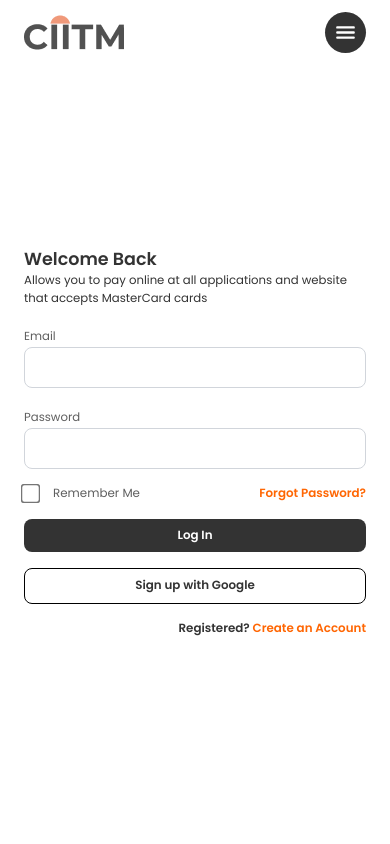
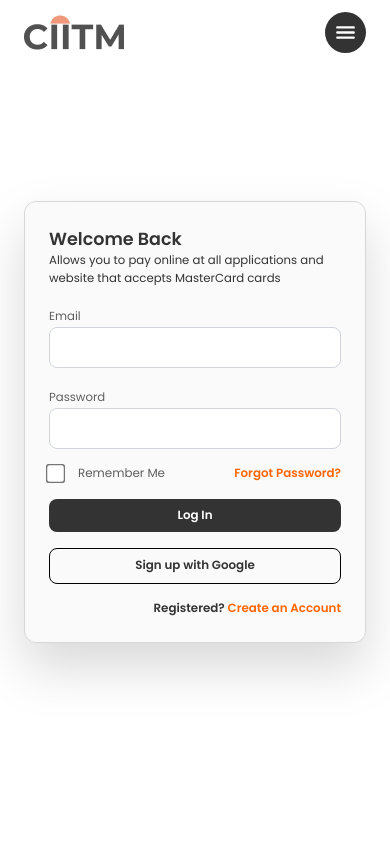
Before and after one commit to oludaara/ciitm-frontend, a React (Vite) app: page /login in a window 390 px wide. Shown: the top 844 px of the page. Built offline with nearby package versions, Linux system fonts and the light colour scheme; no server answers.

Commit message:
refactor: Enhance Login and Signup UI with responsive design and form styling (#91)
Co-authored-by: Dev-Sameer-Khan <khansameer84233@gmail.com>
Co-authored-by: Sameer Khan <131584949+Dev-Sameer-Khan@users.noreply.github.com>

```diff
--- a/src/components/Auth/Login.jsx
+++ b/src/components/Auth/Login.jsx
@@ -4,12 +4,12 @@ import { Link } from 'react-router-dom';
 const Login = () => {
   return (
     <section className='w-full min-h-screen flex items-center justify-center text-[#333] max-[999px]:flex-col'>
-      <div className='left w-1/2 max-[999px]:w-full h-full max-[999px]:px-6 max-[999px]:pt-20 max-[999px]:pb-10 px-20 flex flex-col items-center justify-center'>
+      <div className='left w-1/2 max-[999px]:w-full h-full max-[999px]:px-6 px-16 flex flex-col items-center justify-center'>
+        <form className='w-full h-full bg-[#FAFAFA] border-[1px] border-[#D7D7D7] p-6 rounded-xl drop-shadow-2xl'>
         <div className="text mb-4">
           <h1 className='text-[1.4vw] max-[999px]:text-[4.5vw] font-semibold font-[Poppins]'>Welcome Back</h1>
           <p className='text-[1vw] max-[999px]:text-[3vw]'>Allows you to pay online at all applications and website that accepts MasterCard cards</p>
         </div>
-        <form className='w-full h-full'>
         <label htmlFor="email" className='text-[1vw] my-2 text-[#5F5F5F] max-[999px]:text-[3vw]' >Email</label>
         <input type="email" id="email" className='border border-gray-300 rounded-lg p-3 mb-4 w-full text-[0.8vw] max-[999px]:text-[2.5vw]'/>
         <label htmlFor="password" className='text-[1vw] my-2 text-[#5F5F5F] max-[999px]:text-[3vw]' >Password</label>
@@ -28,7 +28,7 @@ const Login = () => {
         </div>
         </form>
       </div>
-      <div className='right w-1/2 h-full max-[999px]:hidden'>
+      <div className='right w-1/2 h-screen max-[999px]:hidden'>
         <img
           className='w-full h-full object-right object-cover pointer-events-none'
           src='https://s3-alpha-sig.figma.com/img/e725/38b8/a9f7d28b31be66c9f397e66d44dc014a?Expires=1739145600&Key-Pair-Id=APKAQ4GOSFWCW27IBOMQ&Signature=pp-4heoCh9xd8YPItETDX~QTN~d0oDajeXwHshV9LANgMJ2TCbzVOjuQJXswljm1mSY8n-TBWOTLDXzrWye73unLce~c3hKEFVIeKUuxLxDluzjUbgVsHHC51tiRdwKVmt0zaH9Z5ds7VsUC4JwetWFPvNcCPFJIJvgVNog0XY~cSq~3fZyBW9Z2AdLzXyc6yxBHDMXhJvsP46oEFkuN-2QHjiAGNlqlTbS58OsHCgAlwJuNFSSHVyjDUiEpmvP1c2j-CKDZWJ1aDwt0bKSTw-ejUJlqkfUHgVMytTjri7m46ksdSMgC7WcSMKXBMZ5vwa5qurKRTyZREVOgOrHeXA__'
--- a/src/components/Auth/Signup.jsx
+++ b/src/components/Auth/Signup.jsx
@@ -4,18 +4,18 @@ import { Link } from 'react-router-dom';
 const Signup = () => {
   return (
     <section className='w-full min-h-screen flex max-[999px]:flex-col'>
-      <div className='left w-1/2 max-[999px]:w-full h-full '>
+      <div className='left w-1/2 max-[999px]:hidden h-full '>
         <img
           className='w-full h-full object-cover pointer-events-none'
           src='https://s3-alpha-sig.figma.com/img/9e53/f389/4c758a66dbf9be2bba871477a57a44ff?Expires=1739145600&Key-Pair-Id=APKAQ4GOSFWCW27IBOMQ&Signature=DE2qNFEd3fj5XMZeA4EYhLs4oUXu7VG9IjMEScYw6wkTQPaQtlKJI4o1z5cTda2gxD7HF93P2BX1TFR2ntcbdZj-7yNItn~PXbKmEXAjN4PFrj0S6ume~1t7sXBsf5aGhM9UPz8h76symhPdCE3RZT2wVc0OX9vb3ZsDG0nIXt73UcihxzNEQ5tF9kEN6oX5oCW9WvuQHB7k-PMZP4nAAIRyVO5aXYlRTreqfXh-u~ECWdl6oE2T5xRfUkrYjasdJwi0XQ2-jGg~bfvrNX1WV207krTE0UPECiEJtf5RUCcquoM2IE8CnmFNnODxC-K~I9S1DIdtRgKERQlH7un1qw__'
           alt=''
         />
       </div>
-      <div className='right w-1/2 max-[999px]:w-full h-full max-[999px]:px-6 max-[999px]:py-4 pt-32 px-20 flex flex-col items-start justify-center text-[#333]'>
-        <h1 className='heading text-[1.8vw] max-[999px]:text-[4.5vw] font-semibold my-6'>
+      <div className='right w-1/2 max-[999px]:w-full h-full max-[999px]:px-6 max-[999px]:pt-[50vw] pt-32 px-16 flex flex-col items-start justify-center text-[#333]'>
+        <form className='w-full h-full bg-[#FAFAFA] border-[1px] border-[#D7D7D7] p-6 rounded-xl drop-shadow-2xl'>
+        <h1 className='heading text-[1.8vw] max-[999px]:text-[4.5vw] font-semibold mb-6'>
           Let’s Go Started Together
         </h1>
-        <form className='w-full h-full'>
           <div className='w-full flex items-center justify-between gap-7'>
             <input
               type='text'
```
